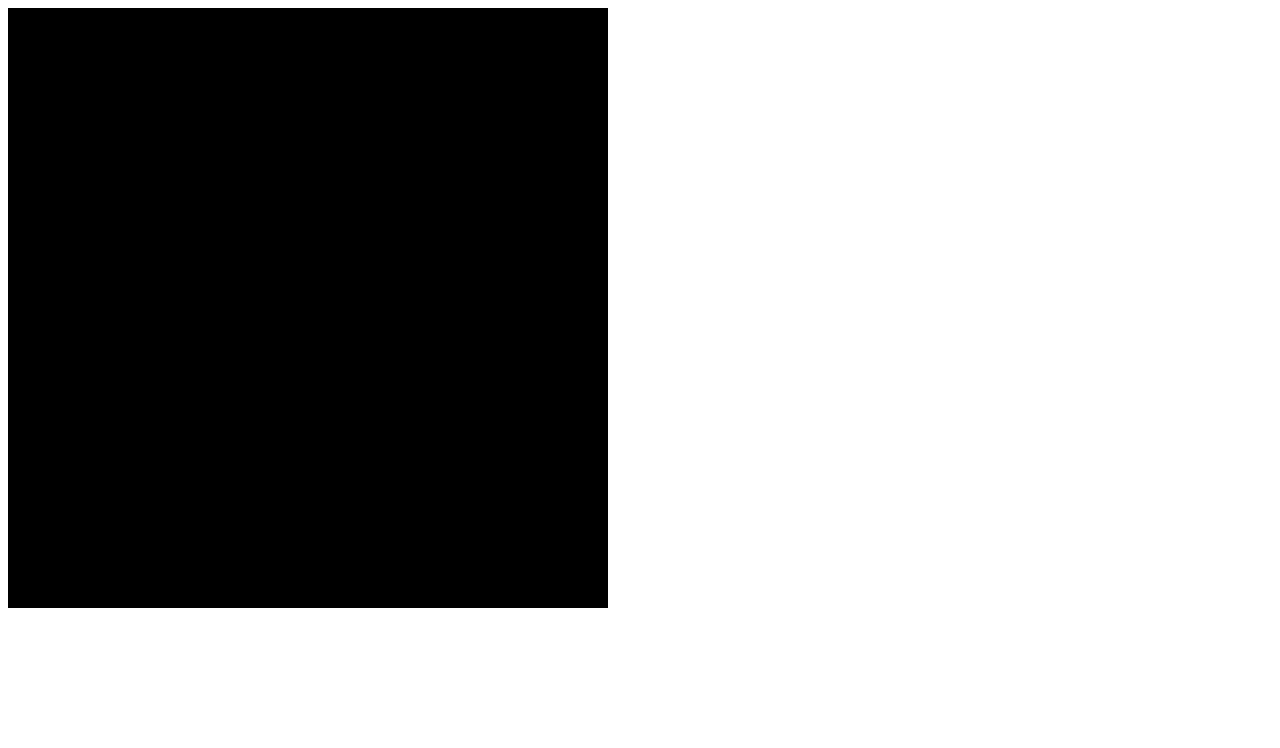
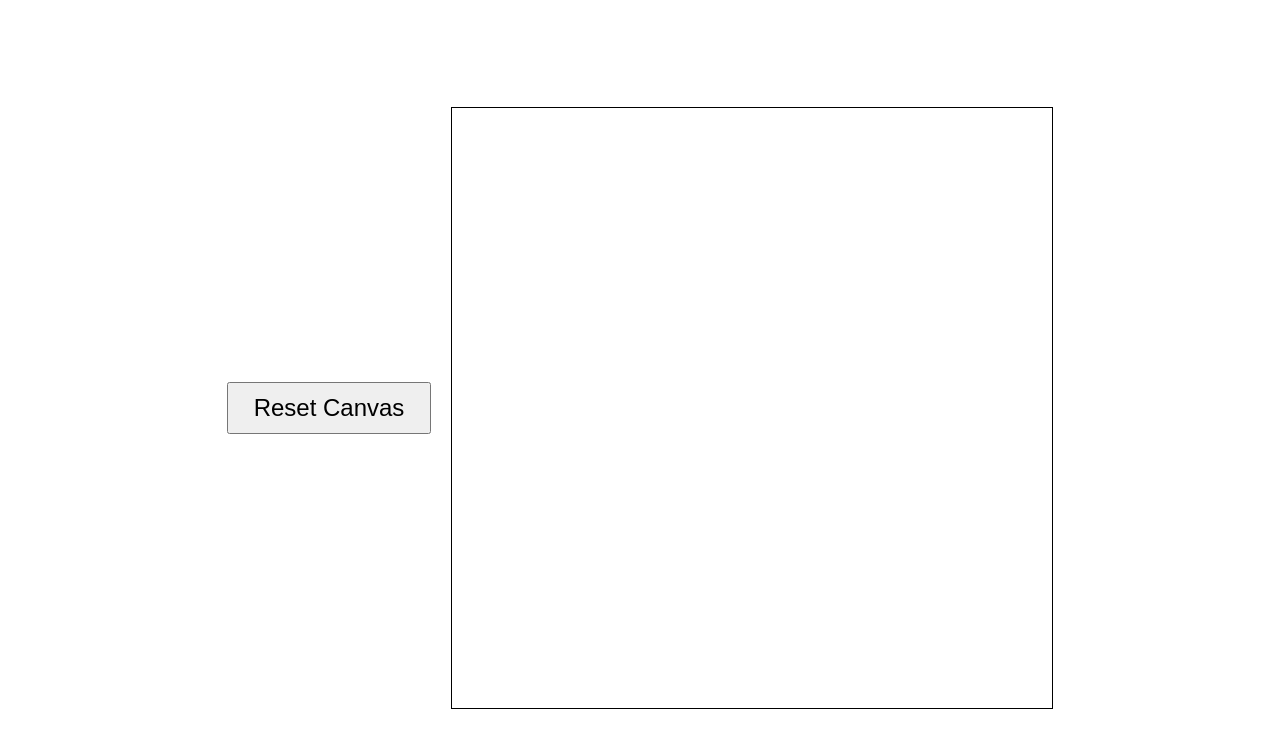
Before and after one commit to Campolino/etch-a-sketch, a plain HTML site: page index.html in a window 1280 px wide. Drawn offline with Linux system fonts and the light colour scheme.

Commit message:
Canvas create and has iteraction with the user

```diff
--- a/index.html
+++ b/index.html
@@ -9,6 +9,9 @@
 </head>
 <body>
   <div class="container">
+    <div class="controlers">
+      <button id="reset-canvas">Reset Canvas</button>
+    </div>
     <div class="canvas"></div>
   </div>
 
--- a/javascript.js
+++ b/javascript.js
@@ -1,5 +1,7 @@
 const canvas = document.querySelector('.canvas');
+const reset = document.querySelector('#reset-canvas');
 
+// Create canvas grids
 function createGrid(size) {
   for(let i = 0; i < (size * size); i++) {
     let grid = document.createElement('div');
@@ -9,14 +11,33 @@ function createGrid(size) {
   gridLayout(size);
 }
 
+// Set width and height of the grids to fit the canvas
 function gridLayout(size) {
   console.log(canvas.childElementCount);
   let squares = Array.from(document.querySelectorAll('.square'));
+
   squares.forEach(square => {
-    square.style.backgroundColor = 'black';
     square.style.width = `calc(600px / ${size})`;
     square.style.height = `calc(600px / ${size})`;
   });
+
+  addEvents();
 }
 
+// Listenning to when mouse is over the grid than change it's color
+function addEvents() {
+  let squares = Array.from(document.querySelectorAll('.square'));
+
+  squares.forEach(square => {
+    square.addEventListener('mouseover', paint);
+  })
+}
+
+// This generate a random HEX color
+function paint() {
+  let colorGenerator = Math.floor(Math.random()*16777215).toString(16);
+  this.style.backgroundColor = "#" + colorGenerator;
+}
+
+// This call the function that create the grids
 createGrid(16);
--- a/style.css
+++ b/style.css
@@ -1,6 +1,20 @@
+.container {
+  display: flex;
+  height: 100vh;
+  gap: 20px;
+  justify-content: center;
+  align-items: center;
+}
+
 .canvas {
+  border: 1px solid black;
   display: flex;
   flex-wrap: wrap;
   width: 600px;
   height: 600px;
 }
+
+button {
+  padding: 10px 25px;
+  font-size: 24px;
+}
```
